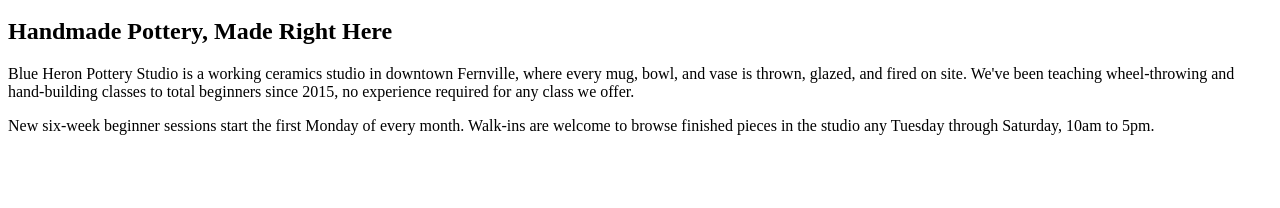
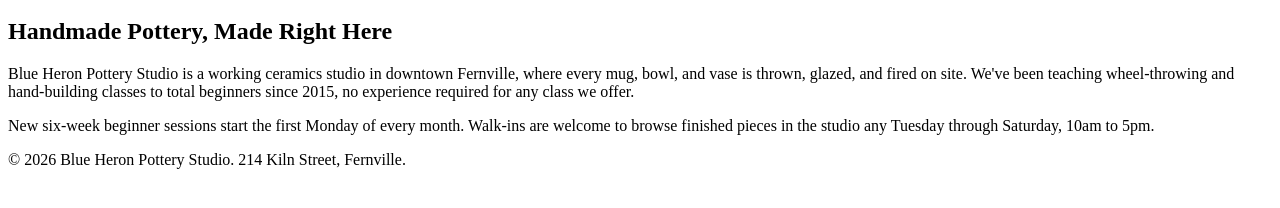
Before and after one commit to Lcs47417/Week2-practice, a plain HTML site: page Index.html in a window 1280 px wide. Shown: the part 100-308 px from the top of the page. Drawn offline with Linux system fonts and the light colour scheme.

Commit message:
Add footer with copyright

```diff
--- a/Index.html
+++ b/Index.html
@@ -20,5 +20,8 @@
   <p>Blue Heron Pottery Studio is a working ceramics studio in downtown Fernville, where every mug, bowl, and vase is thrown, glazed, and fired on site. We've been teaching wheel-throwing and hand-building classes to total beginners since 2015, no experience required for any class we offer.</p>
   <p>New six-week beginner sessions start the first Monday of every month. Walk-ins are welcome to browse finished pieces in the studio any Tuesday through Saturday, 10am to 5pm.</p>
 </main>
+  <footer>
+  <p>&copy; 2026 Blue Heron Pottery Studio. 214 Kiln Street, Fernville.</p>
+</footer>
 </body>
 </html>
```
